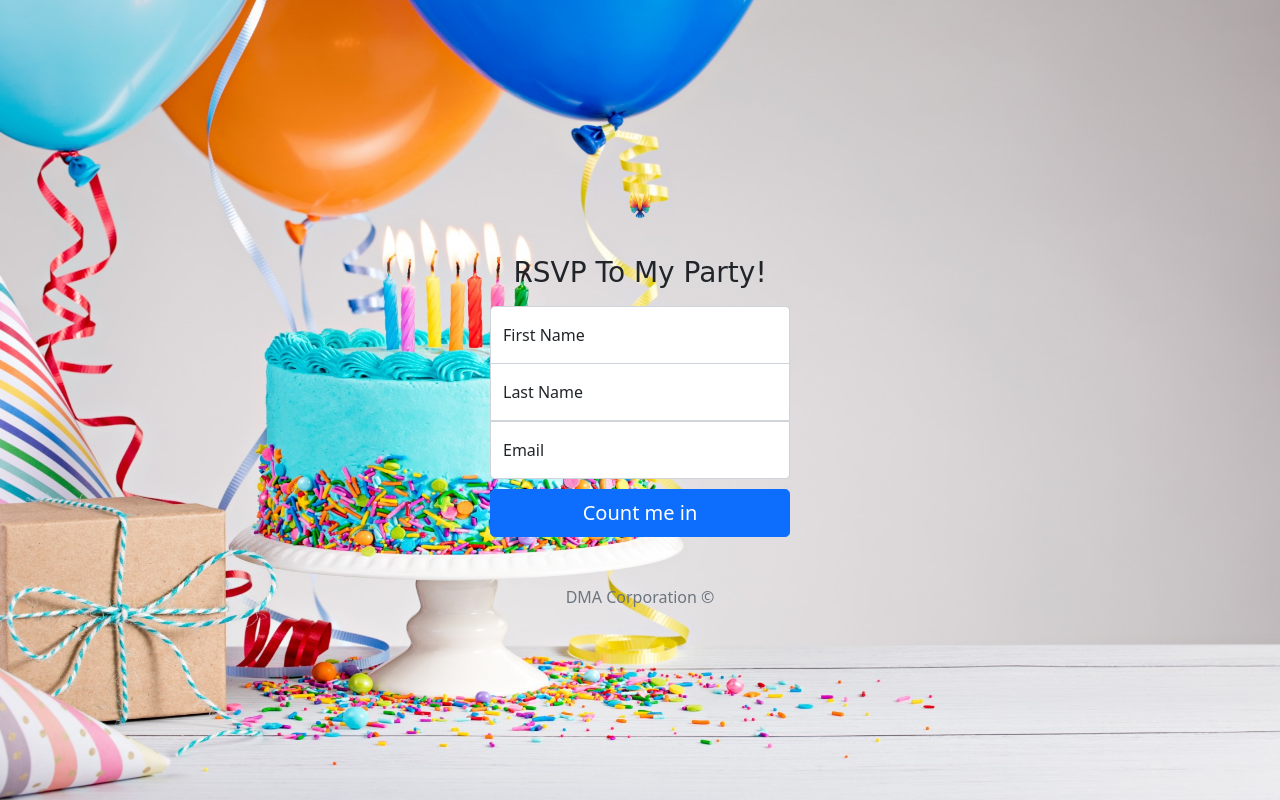
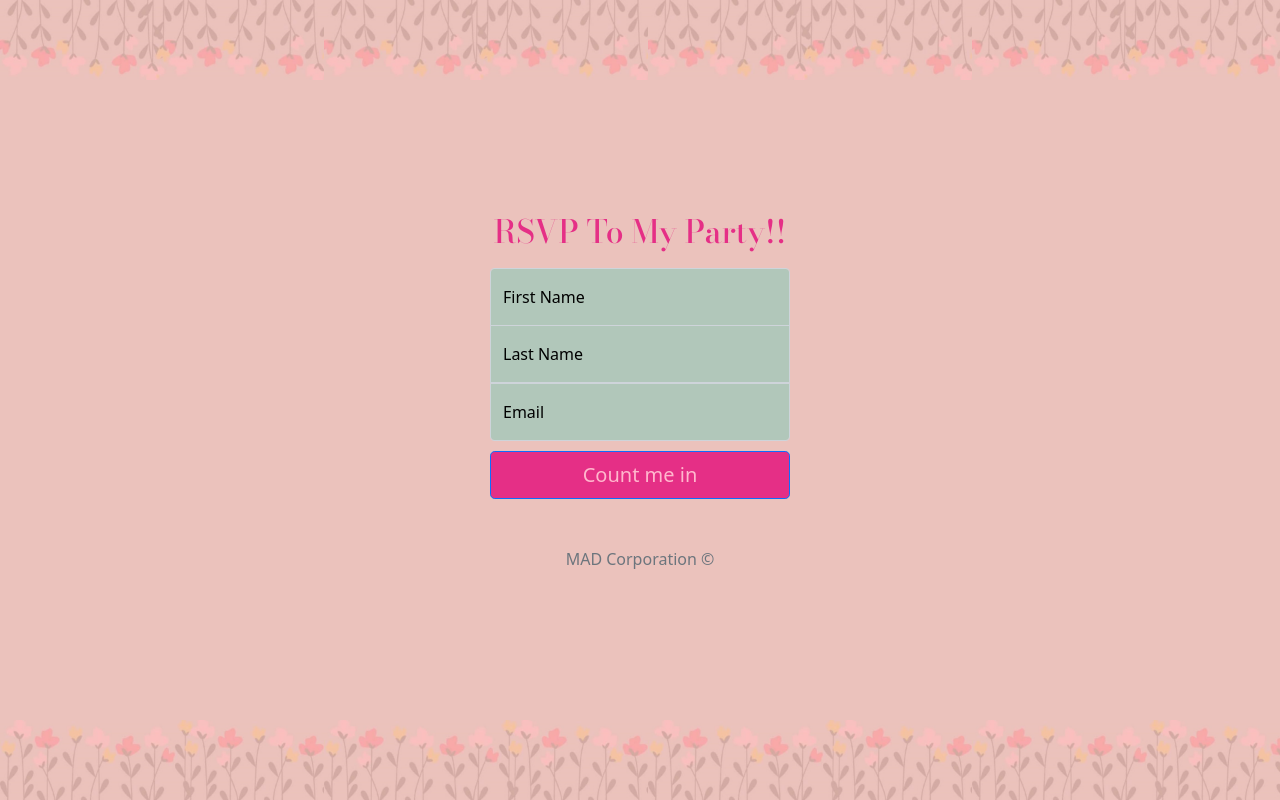
Before and after one commit to mohdaamir07/Party-Signup, a website: page signup.html in a window 1280 px wide. Drawn offline with nearby package versions, Linux system fonts and the light colour scheme.

Commit message:
Change to Birthday RSVP

```diff
--- a/public/styles.css
+++ b/public/styles.css
@@ -7,13 +7,16 @@ body {
   align-items: center;
   padding-top: 40px;
   padding-bottom: 40px;
-  background-color: #f5f5f5;
-  background-image: url("cak.jpg");
+  background-color: #b1c7ba;
+  background-image: url("cland.png");
   background-repeat: no-repeat;
   background-size: 100% 100%;
+  color: #000000;
 }
-.h3{
-  font-family: 'Sacramento', cursive;
+h2{
+  font-family: 'Bodoni Moda', serif;;
+  color: #e52f86;
+  font-weight: 500;
 }
 .form-signin {
   width: 100%;
@@ -24,6 +27,9 @@ body {
 .form-signin .form-floating:focus-within {
   z-index: 2;
 }
+.form-control{
+  background-color: #b1c7ba;
+}
 .top {
   margin-bottom: -1px;
   border-bottom-right-radius: 0;
@@ -32,6 +38,10 @@ body {
 .middle{
   border-radius: 0;
 }
+.btn{
+  background-color:#e52f86;
+  color:#ffb7cd;
+}
 .bottom {
   margin-bottom: 10px;
   border-top-left-radius: 0;
--- a/signup.html
+++ b/signup.html
@@ -8,6 +8,10 @@
     <meta name="author" content="Mark Otto, Jacob Thornton, and Bootstrap contributors">
     <meta name="generator" content="Hugo 0.88.1">
     <title>Party RSVP</title>
+    <!-- VOGUE -->
+    <link rel="preconnect" href="https://fonts.googleapis.com">
+    <link rel="preconnect" href="https://fonts.gstatic.com" crossorigin>
+    <link href="https://fonts.googleapis.com/css2?family=Bodoni+Moda:wght@500&display=swap" rel="stylesheet">
 
     <link rel="canonical" href="https://getbootstrap.com/docs/5.1/examples/sign-in/">
 
@@ -21,8 +25,7 @@
   <body class="text-center">
 
   <form action="/" class="form-signin" method="POST">
-    <img class="mb-4" src="logo-1-rbg.png" alt="logo" width="72" height="57">
-    <h1 class="h3 mb-3 fw-normal">RSVP To My Party!</h1>
+    <h2 class="h2 mb-3 fw-normal">RSVP To My Party!!</h2>
 
     <div class="form-floating">
       <input type="text" name="fName" class="form-control top"  placeholder="Tony">
@@ -38,9 +41,8 @@
     </div>
 
     <button class="w-100 btn btn-lg btn-primary" type="submit">Count me in</button>
-    <p class="mt-5 mb-3 text-muted">DMA Corporation &copy;</p>
+    <p class="mt-5 mb-3 text-muted">MAD Corporation &copy;</p>
   </form>
-
 
   </body>
 </html>
```
Also changed, not shown: app.js (+4 -4 lines), failure.html (+2 -1 lines), success.html (+2 -1 lines), public/bday.jpg (deleted), public/cak.jpg (deleted), public/cland.png (added), public/leaf.jpg (deleted), public/logo-1-rbg.png (deleted), public/logo-1.jpg (deleted), public/logo-2.jpeg (deleted).
